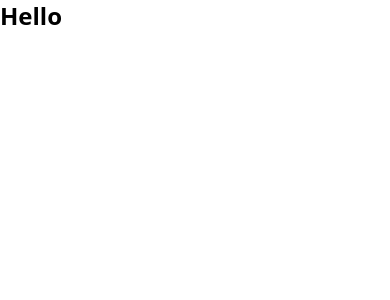
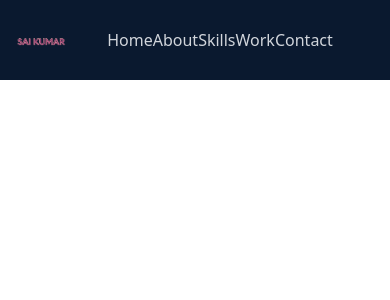
Before and after one commit to leah-massey/Portfolio, a React (Create React App) app: page / in a window 390 px wide. Shown: the top 300 px of the page. Built offline with nearby package versions, Linux system fonts and the light colour scheme.

Commit message:
Basic layout of Navbar, including hamburger, mobile menu and social icons.

```diff
--- a/package.json
+++ b/package.json
@@ -8,6 +8,7 @@
     "@testing-library/user-event": "^13.5.0",
     "react": "^18.2.0",
     "react-dom": "^18.2.0",
+    "react-icons": "^4.10.1",
     "react-scripts": "5.0.1",
     "web-vitals": "^2.1.4"
   },
--- a/src/App.js
+++ b/src/App.js
@@ -1,7 +1,9 @@
+import Navbar from "./components/Navbar";
+
 function App() {
   return (
     <div>
-      <h1 className="text-2xl font-bold">Hello</h1>
+      <Navbar />
     </div>
   );
 }
--- a/src/components/Navbar.jsx
+++ b/src/components/Navbar.jsx
@@ -1,7 +1,43 @@
 import React from "react";
+import { FaBars, FaTimes } from "react-icons/fa";
+import Logo from "../assets/logo.png";
 
 const Navbar = () => {
-  return <div>Navbar</div>;
+  return (
+    <div className="fixed w-full h-[80px] flex justify-between items-center px-4 bg-[#0a192f] text-gray-300">
+      <div>
+        <img src={Logo} alt="logo image" style={{ width: "50px" }} />
+      </div>
+
+      {/* menu */}
+      <div>
+        <ul className="flex">
+          <li>Home</li>
+          <li>About</li>
+          <li>Skills</li>
+          <li>Work</li>
+          <li>Contact</li>
+        </ul>
+      </div>
+
+      {/* hamburger */}
+      <div className="hidden">
+        <FaBars />
+      </div>
+
+      {/* mobile menu */}
+      <ul className="hidden">
+        <li>Home</li>
+        <li>About</li>
+        <li>Skills</li>
+        <li>Work</li>
+        <li>Contact</li>
+      </ul>
+
+      {/* social icons */}
+      <div></div>
+    </div>
+  );
 };
 
 export default Navbar;
```
Also changed, not shown: 1 other file (tests, documents, lock files or other folders).
